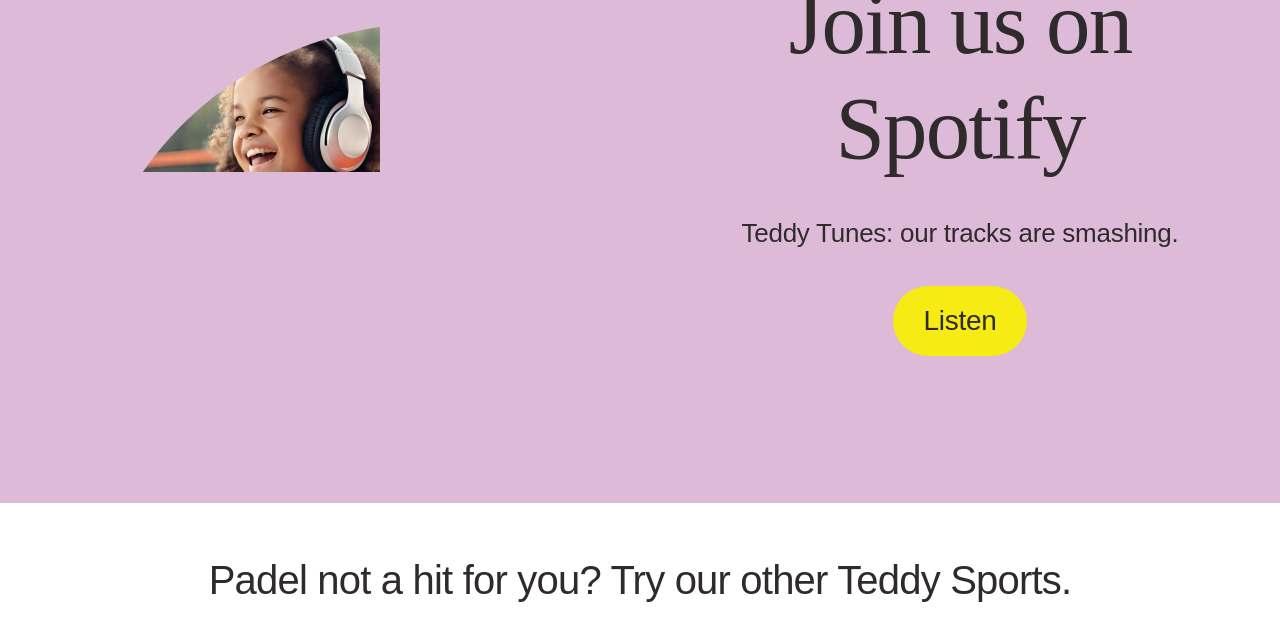
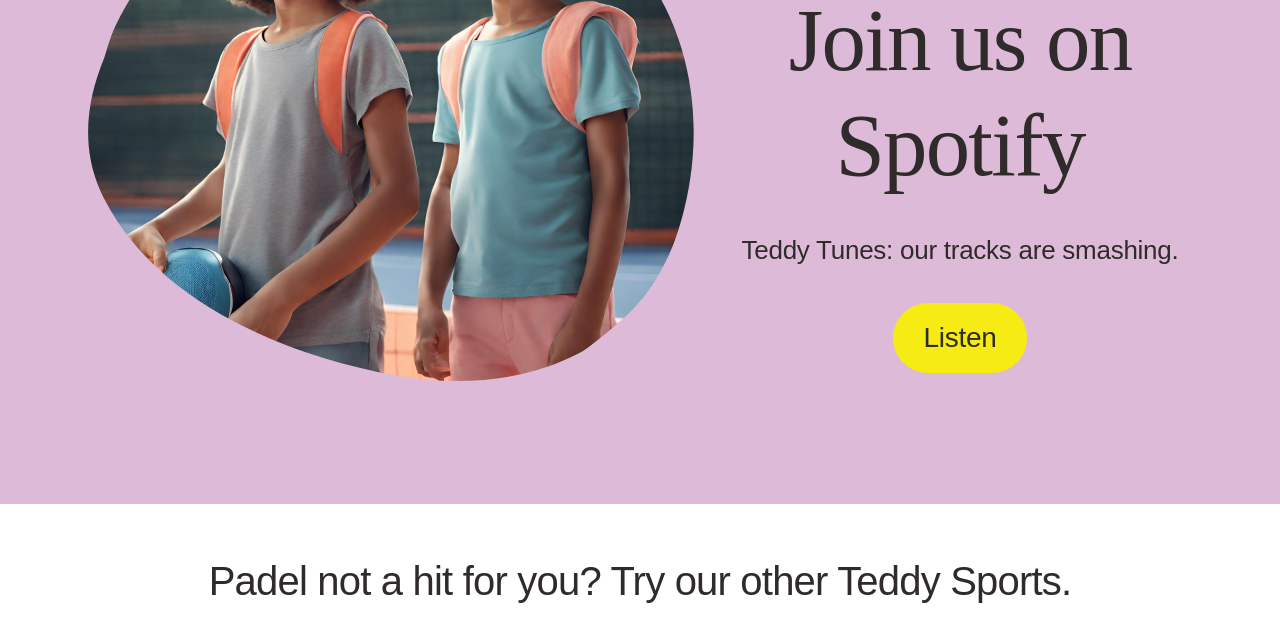
Before and after one commit to kamalnanda21/teddypadel, a plain HTML site: page index.html in a window 1280 px wide. Shown: the part 4415-5044 px from the top of the page. Drawn offline with Linux system fonts and the light colour scheme; a script that the page names is missing; a web font is replaced by a local one.

Commit message:
fixed some minor issues and added shaped images

```diff
--- a/styles/style.css
+++ b/styles/style.css
@@ -273,14 +273,14 @@ li:nth-child(2) {
 }
 
 .banner-media {
-    /* width: 620px;
-    height: 575px; */
+    width: 620px;
+    height: 575px;
     position: relative;
     overflow: hidden;
     /* padding-top: 92%; */
 }
 
-.iframe-sec1 {
+.banner-media iframe {
     top: 0;
     left: 0;
     position: absolute;
@@ -289,9 +289,6 @@ li:nth-child(2) {
     border: 0;
     mask: url(#mask1);
 }
-
-/* .banner-media iframe {
-} */
 
 .pt-pb {
     margin-top: 80px;
```
